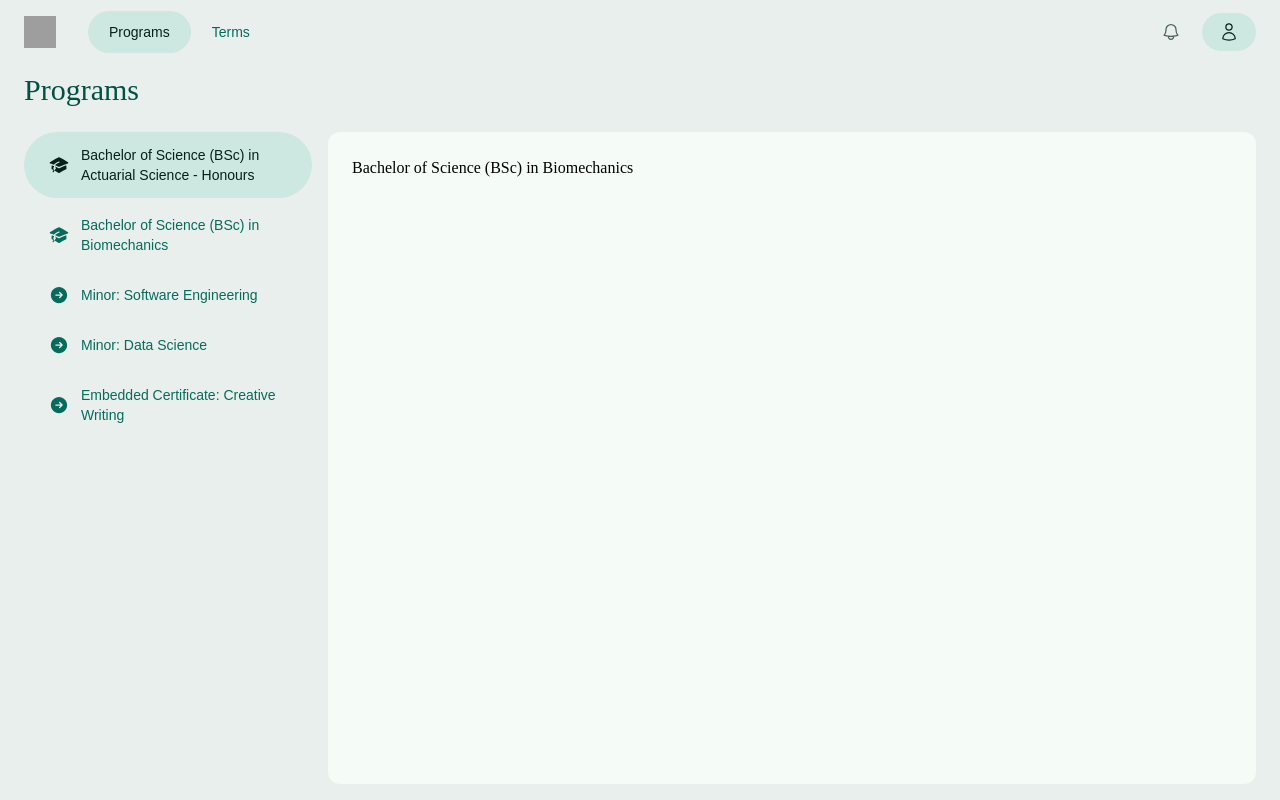
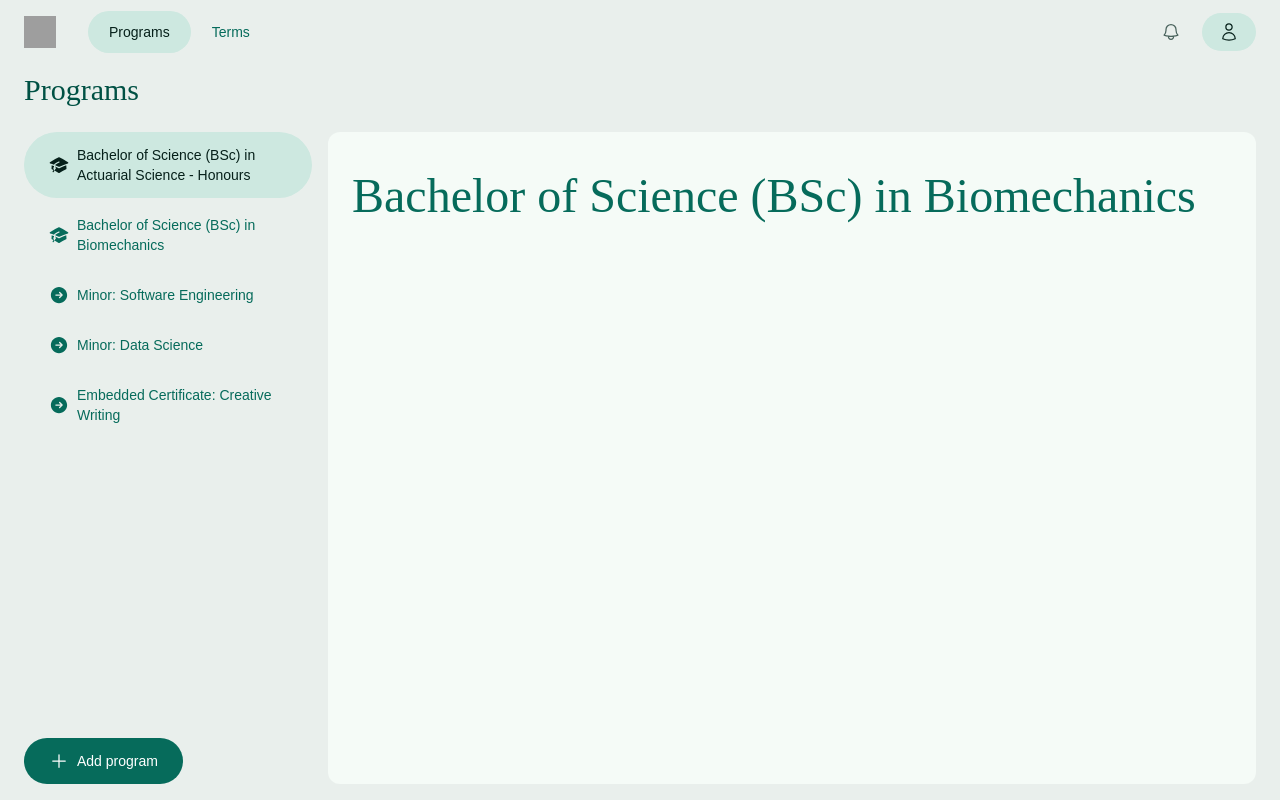
Before and after one commit to cloudyyoung/planucalgary, a React (Vite) app: page /programs in a window 1280 px wide. Built offline with nearby package versions, Linux system fonts and the light colour scheme; grey boxes are pictures that could not be loaded; a web font is replaced by a local one.

Commit message:
Add add program button

```diff
--- a/src/pages/programs/Programs.tsx
+++ b/src/pages/programs/Programs.tsx
@@ -1,5 +1,5 @@
 import { Button } from "@components"
-import { AcademicCapIcon, ArrowRightCircleIcon } from "@heroicons/react/24/solid"
+import { AcademicCapIcon, ArrowRightCircleIcon, PlusIcon } from "@heroicons/react/24/solid"
 
 const Programs = () => {
   return (
@@ -9,6 +9,7 @@ const Programs = () => {
       </header>
 
       <main className="px-app py-4 flex flex-row gap-4 flex-1">
+        <div className="flex flex-col justify-between">
           <div className="flex flex-col w-72 gap-1">
             <Program displayName="Bachelor of Science (BSc) in Actuarial Science - Honours" type="ACP" isSelected />
             <Program displayName="Bachelor of Science (BSc) in Biomechanics" type="ACP" />
@@ -16,8 +17,15 @@ const Programs = () => {
             <Program displayName="Minor: Data Science" type="MIN" />
             <Program displayName="Embedded Certificate: Creative Writing" type="EMC" />
           </div>
+          <div>
+            <Button variant="filled">
+              <PlusIcon className="w-5 mr-2 flex-none" />
+              Add program
+            </Button>
+          </div>
+        </div>
         <div className="bg-surface rounded-xl p-6 flex-1">
-          <div className="font-serif">Bachelor of Science (BSc) in Biomechanics</div>
+          <div className="font-serif text-5xl py-4 text-primary">Bachelor of Science (BSc) in Biomechanics</div>
         </div>
       </main>
     </>
@@ -35,7 +43,7 @@ const Program = ({
   type: type,
   isSelected: is_selected = false
 }: ProgramProps) => {
-  const iconClassNames = "w-5 mr-3 flex-none"
+  const iconClassNames = "w-5 mr-2 flex-none"
 
   return (
     <Button variant={is_selected ? "tonal" : "text"} className="justify-start text-left">
```
Lines whose indentation alone changed are shown as unchanged.
